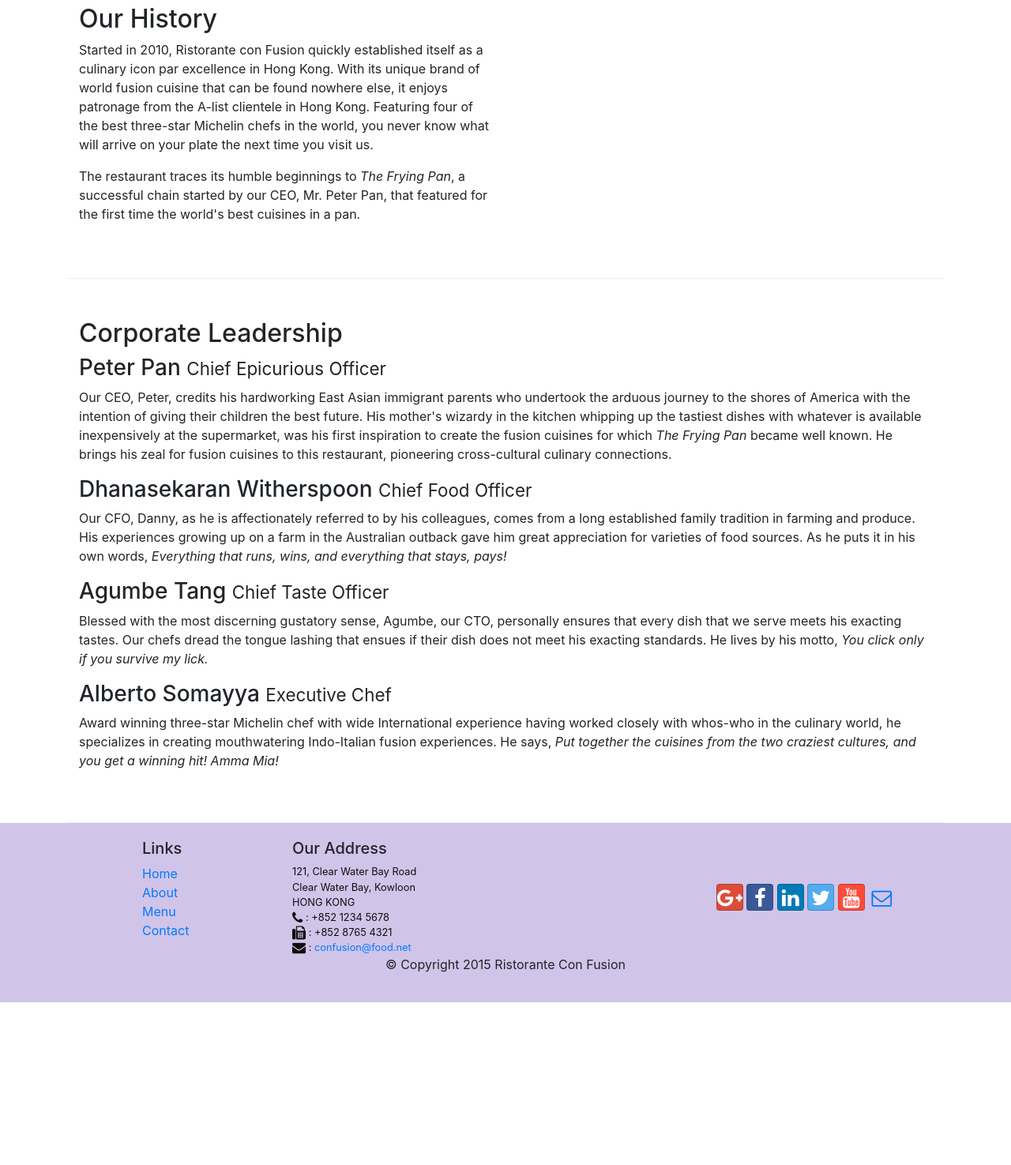
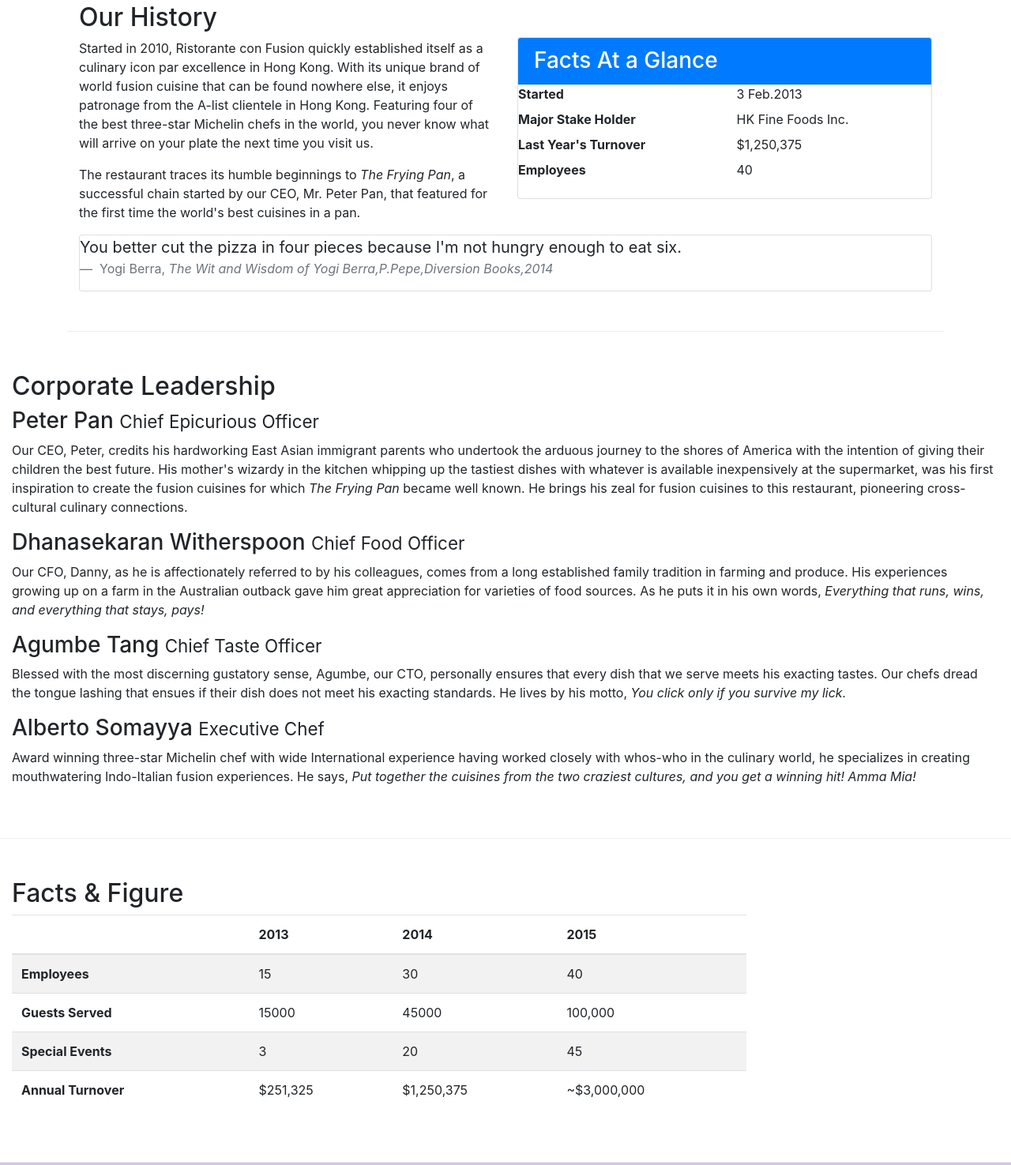
Before and after one commit to kartikjoshi321/bootstrap1, a website: page aboutus.html in a window 1280 px wide. Shown: the part 496-1971 px from the top of the page at 79% size. Before the commit the page ends 1765 px from the top, so only its background shows below. Drawn offline with nearby package versions, Linux system fonts and the light colour scheme.

Commit message:
work on tables,cards and blockquote

```diff
--- a/aboutus.html
+++ b/aboutus.html
@@ -73,8 +73,38 @@
                 <p>The restaurant traces its humble beginnings to <em>The Frying Pan</em>, a successful chain started by our CEO, Mr. Peter Pan, that featured for the first time the world's best cuisines in a pan.</p>
             </div>
             <div class="col-sm">
+                <div class="card">
+                    <h3 class="card-header bg-primary text-white">Facts At a Glance</h3>
+                    <div class="card-block">
+                        <dl class="row">
+                            <dt class="col-6">Started</dt>
+                            <dd class="col-6">3 Feb.2013</dd>
+                            <dt class="col-6">Major Stake Holder</dt>
+                            <dd class="col-6">HK Fine Foods Inc.</dd>
+                            <dt class="col-6">Last Year's Turnover</dt>
+                            <dd class="col-6">$1,250,375</dd>
+                            <dt class="col-6">Employees</dt>
+                            <dd class="col-6">40</dd>
+                       </dl>
+                    </div>
+                </div>
+            </div>
+
+            <div class="col-12">
+                <div class="card card-block bg-faded">
+                    <blockquote class="blockquote">
+                        <p class="mb-0">You better cut the pizza in four pieces because I'm not hungry enough to eat six.
+                        </p>
+                        <footer class="blockquote-footer">
+                            Yogi Berra,
+                            <cite title="Source Title">The Wit and Wisdom of Yogi Berra,P.Pepe,Diversion Books,2014</cite>
+                        </footer>
+                    </blockquote>
+
+                </div>
             </div>
         </div>
+    </div>
 
 
         <div class="row row-content">
@@ -88,6 +118,51 @@
                 <p class="hidden-xs-down">Blessed with the most discerning gustatory sense, Agumbe, our CTO, personally ensures that every dish that we serve meets his exacting tastes. Our chefs dread the tongue lashing that ensues if their dish does not meet his exacting standards. He lives by his motto, <em>You click only if you survive my lick.</em></p>
                 <h3>Alberto Somayya <small>Executive Chef</small></h3>
                 <p class="hidden-xs-down">Award winning three-star Michelin chef with wide International experience having worked closely with whos-who in the culinary world, he specializes in creating mouthwatering Indo-Italian fusion experiences. He says, <em>Put together the cuisines from the two craziest cultures, and you get a winning hit! Amma Mia!</em></p>
+            </div>
+       </div>
+
+       <div class="row row-content">
+        <div class="col-12 col-sm-9">
+            <h2>Facts &amp; Figure</h2>
+            <div class="table-responsive">
+                <table class="table table-striped">
+                <thead class="thead-inverse">
+                    <tr>
+                        <th>&nbsp;</th>
+                        <th>2013</th>
+                        <th>2014</th>
+                        <th>2015</th>
+                    </tr>
+                </thead>
+                <tbody>
+                    <tr>
+                        <th>Employees</th>
+                        <td>15</td>
+                        <td>30</td>
+                        <td>40</td>
+                    </tr>
+                    <tr>
+                        <th>Guests Served</th>
+                        <td>15000</td>
+                        <td>45000</td>
+                        <td>100,000</td>
+                    </tr>
+                    <tr>
+                        <th>Special Events</th>
+                        <td>3</td>
+                        <td>20</td>
+                        <td>45</td>
+                    </tr>
+                    <tr>
+                        <th>Annual Turnover</th>
+                        <td>$251,325</td>
+                        <td>$1,250,375</td>
+                        <td>~$3,000,000</td>
+                    </tr>
+                </tbody>
+                </table>
+                </div>
+            <div class="col-12 col-sm-3">
             </div>
        </div>
 
```
